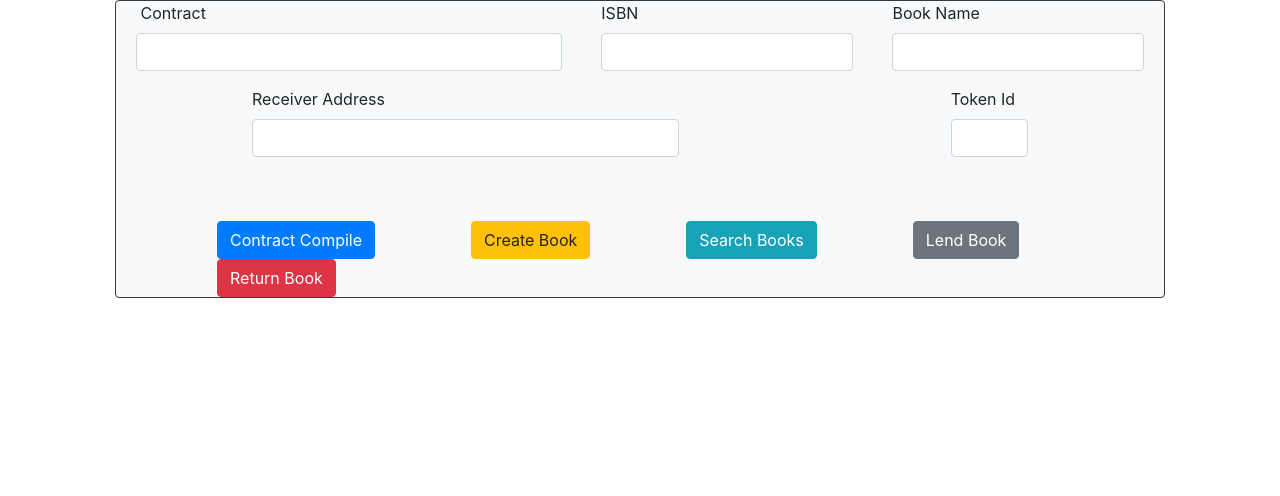
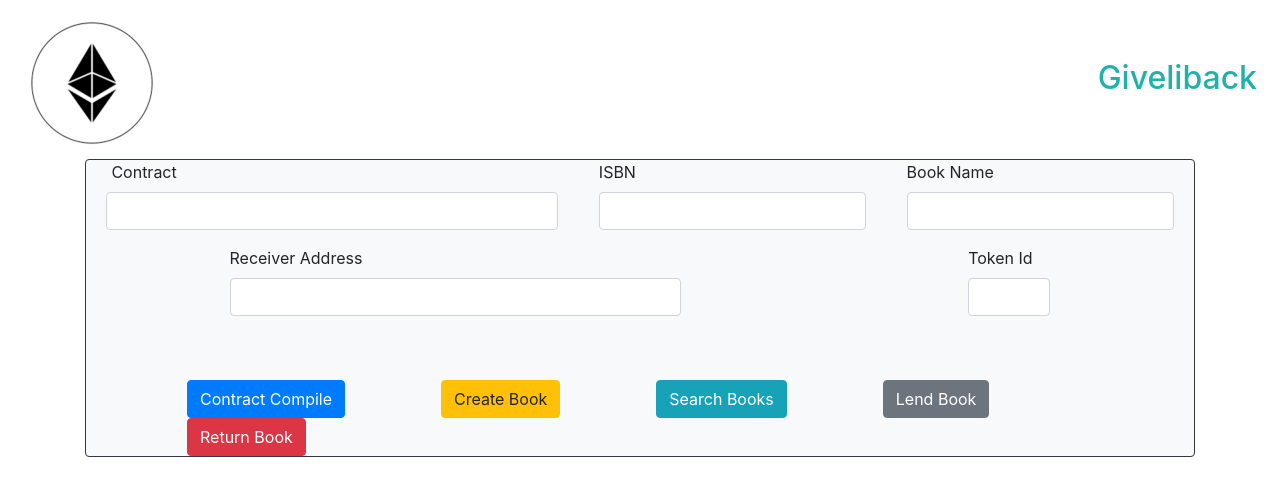
Before and after one commit to ibon-developments/giveliback, an Angular app: page /books in a window 1280 px wide. Shown: the top 496 px of the page. Built offline with nearby package versions, Linux system fonts and the light colour scheme.

Commit message:
add header component and module to project

```diff
--- a/src/app/app.component.html
+++ b/src/app/app.component.html
@@ -1,3 +1,4 @@
-<div class="container">
+<app-header></app-header>
+<div class="mt-2 router-outlet">
   <router-outlet></router-outlet>
 </div>
--- a/src/app/app.module.ts
+++ b/src/app/app.module.ts
@@ -8,6 +8,7 @@ import {BooksModule} from './books/books.module';
 import {AppRoutingModule} from './app-routing.module';
 import { BrowserAnimationsModule } from '@angular/platform-browser/animations';
 import {ToastrModule} from 'ngx-toastr';
+import {SharedModule} from './shared/shared.module';
 
 
 @NgModule({
@@ -19,9 +20,10 @@ import {ToastrModule} from 'ngx-toastr';
     CoreModule,
     AppRoutingModule,
     BooksModule,
+    SharedModule,
     BrowserAnimationsModule,
     ToastrModule.forRoot({
-      timeOut: 50000,
+      timeOut: 5000,
       positionClass: 'toast-bottom-full-width'
     })
   ],
--- /dev/null
+++ b/src/app/shared/header/header.component.html
@@ -0,0 +1,8 @@
+<nav class="navbar navbar-default">
+  <div class="logo-left">
+    <img src="assets/images/ethereum-logo.png" alt="Ethereum Logo" >
+  </div>
+  <div class="logo-right">
+  <h2>Giveliback</h2>
+  </div>
+</nav>
--- /dev/null
+++ b/src/app/shared/header/header.component.ts
@@ -0,0 +1,15 @@
+import { Component, OnInit } from '@angular/core';
+
+@Component({
+  selector: 'app-header',
+  templateUrl: './header.component.html',
+  styleUrls: ['./header.component.css']
+})
+export class HeaderComponent implements OnInit {
+
+  constructor() { }
+
+  ngOnInit() {
+  }
+
+}
--- a/src/app/shared/shared.module.ts
+++ b/src/app/shared/shared.module.ts
@@ -1,10 +1,14 @@
 import { NgModule } from '@angular/core';
 import { CommonModule } from '@angular/common';
+import { HeaderComponent } from './header/header.component';
 
 @NgModule({
   imports: [
     CommonModule
   ],
-  declarations: []
+  declarations: [HeaderComponent],
+  exports: [
+    HeaderComponent
+  ]
 })
 export class SharedModule { }
```
Also changed, not shown: src/app/shared/header/header.component.css (added).
